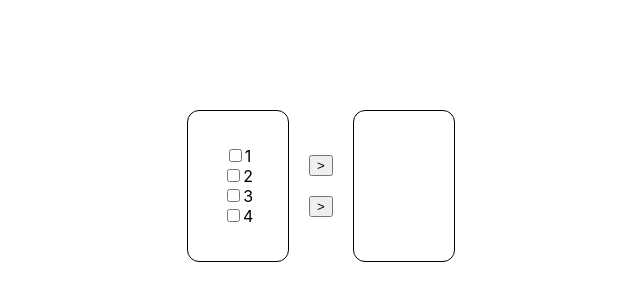
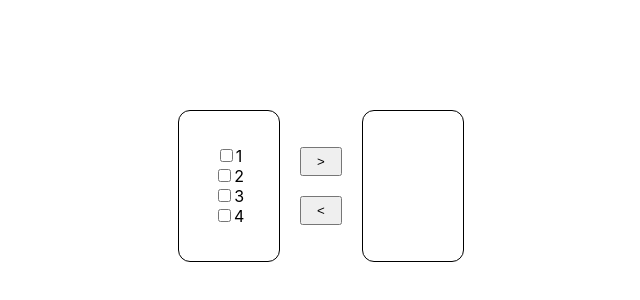
Before and after one commit to moonspark78/Meta-Interview, a React (Create React App) app: page / in a window 1280 px wide. Shown: the part 214-514 px from the top of the page, without its empty margins (319-959 px from the left). Built offline with nearby package versions, Linux system fonts and the light colour scheme.

Commit message:
:construction:  Work in Progress :construction:

```diff
--- a/src/Actions.jsx
+++ b/src/Actions.jsx
@@ -4,7 +4,7 @@ export const Actions = ({moveLeft, moveRight}) => {
   return (
     <div className='actions flex'>
       <button onClick={moveRight}>&gt;</button>
-      <button onClick={moveLeft}>&gt;</button>
+      <button onClick={moveLeft}>&lt;</button>
     </div>
   )
 }
--- a/src/App.css
+++ b/src/App.css
@@ -21,3 +21,7 @@
   padding: 20px;
   gap: 20px;
 }
+
+.actions > *{
+  padding: 5px 15px;
+}
--- a/src/App.js
+++ b/src/App.js
@@ -3,11 +3,15 @@ import { List } from './List';
 import './App.css';
 import {items} from "./data"
 import { useState } from 'react';
+import { intersection, not } from './utils';
 
 function App() {
   const [leftItems, setLeftItems] = useState(items)
   const [righrItems, setRightItems] = useState([])
   const [checkedItems, setCheckedItems] = useState([])
+
+  const leftCheckedItems = intersection(leftItems, checkedItems)
+  const rightCheckedItems = intersection(righrItems, checkedItems)
 
   const handleToggle = (item) =>{
     const currentIndex = checkedItems.indexOf(item)
@@ -22,11 +26,15 @@ function App() {
   };
 
   const moveRight = () =>{
-    console.log("moveRight");
+    setRightItems(righrItems.concat(leftCheckedItems))
+    setLeftItems(not(leftItems, leftCheckedItems))
+    setCheckedItems(not(checkedItems, leftCheckedItems))
   }
 
   const moveLeft = () =>{
-    console.log("moveLeft");
+    setLeftItems(leftItems.concat(rightCheckedItems))
+    setRightItems(not(righrItems, rightCheckedItems))
+    setCheckedItems(not(checkedItems, rightCheckedItems))
   }
 
 
--- a/src/utils.js
+++ b/src/utils.js
@@ -1,4 +1,8 @@
 
-export const interdection = (a, b) => {
+export const intersection = (a, b) => {
     return a.filter((item) => b.indexOf(item) !== -1);
 }
+
+export const not = (a, b) => {
+    return a.filter((item) => b.indexOf(item) === -1);
+}
```
